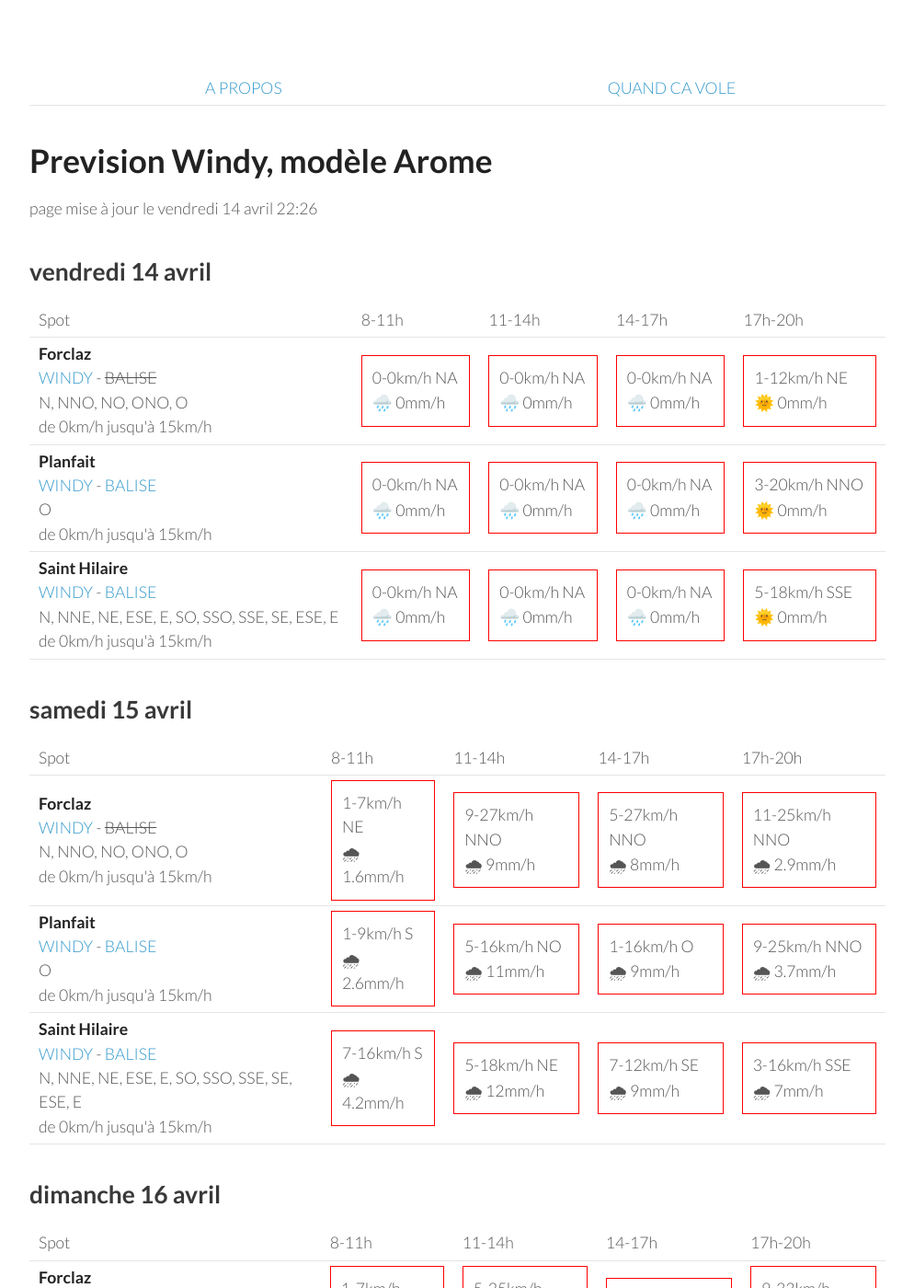
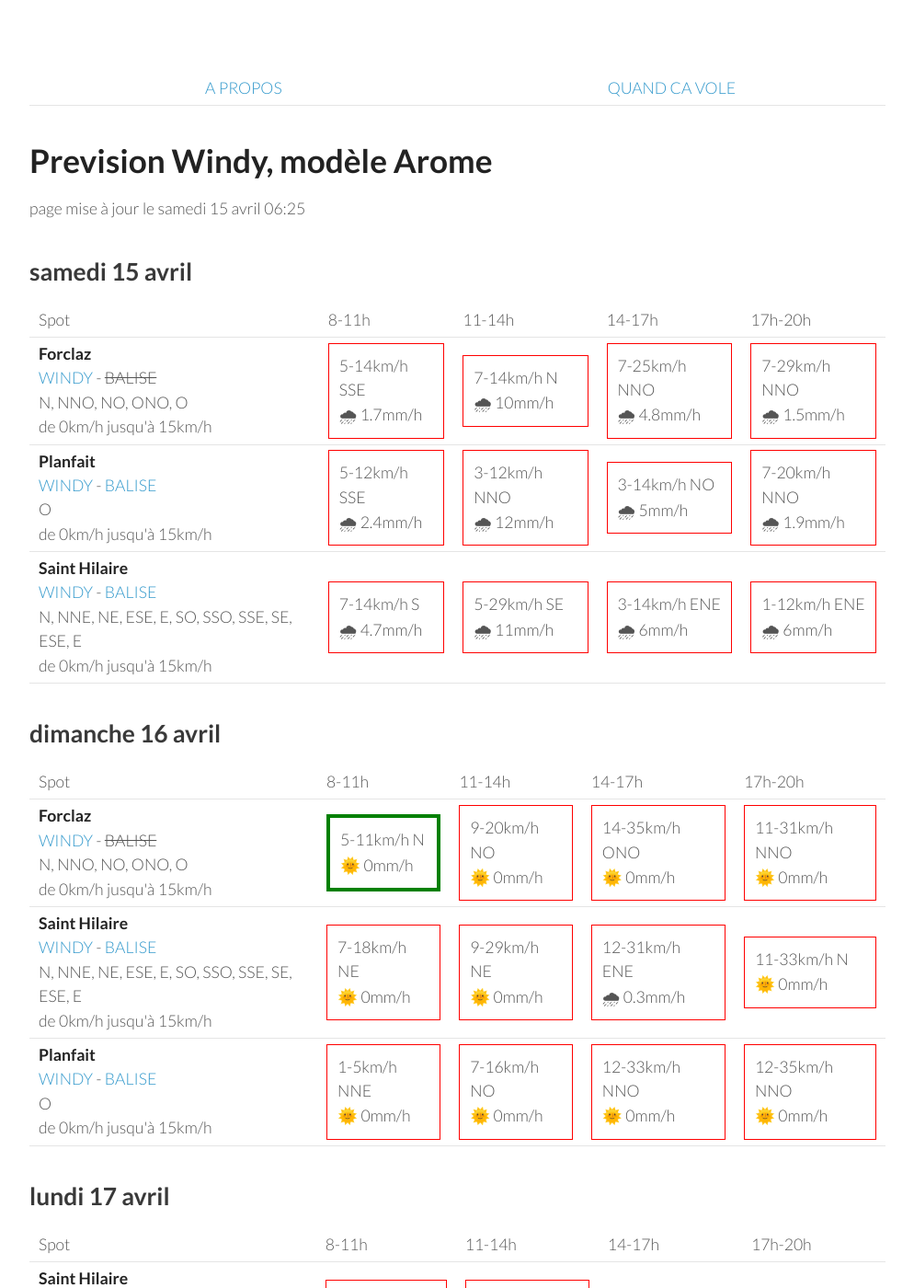
Before and after one commit to parapente-dans-le-nord/parapente-dans-le-nord.github.io, a Jekyll site: the page built from alpes_nord.markdown, in a window 1280 px wide and 1400 px high. Shown: the whole window at 92% size, without its empty margins (26-1020 px from the left). Built offline with Jekyll 4.4.1, drawn with Linux system fonts in a browser that asks for light colours; some of the changed text lies outside the part shown.

Commit message:
update index.markdown

```diff
--- a/alpes_nord.markdown
+++ b/alpes_nord.markdown
@@ -7,51 +7,8 @@ title:  "Tous les spots"
 {: .links}
 
 # Prevision Windy, modèle Arome
-page mise à jour le vendredi 14 avril 22:26
+page mise à jour le samedi 15 avril 06:25
 
-## vendredi 14 avril
-
-{::nomarkdown}
-<table>
-  <tbody>
-    <tr>
-      <td>Spot</td>
-      <td>8-11h</td>
-      <td>11-14h</td>
-      <td>14-17h</td>
-      <td>17h-20h</td>
-    </tr>
-<tr>
-        <td><strong>Forclaz</strong><br><a href="https://windy.com/45.814/6.247?45.375,6.246,8,m:eVwaglz">WINDY</a> - <span class="no-balise"> BALISE </span><br> <span class="vent-favorable">N, NNO, NO, ONO, O</span><br><span class="force-vent">de 0km/h jusqu'à 15km/h</span> </td>
-
-            <td><div class="not-flyable"><p>0-0km/h NA</p><p>🌧️ 0mm/h</p></div></td>
-            <td><div class="not-flyable"><p>0-0km/h NA</p><p>🌧️ 0mm/h</p></div></td>
-            <td><div class="not-flyable"><p>0-0km/h NA</p><p>🌧️ 0mm/h</p></div></td>
-            <td><div class="not-flyable"><p>1-12km/h NE</p><p>🌞 0mm/h</p></div></td>
-
-    </tr>
-<tr>
-        <td><strong>Planfait</strong><br><a href="https://windy.com/45.853/6.223?45.415,6.223,8">WINDY</a> - <span class=""><a href="https://www.openwindmap.org/PP496">BALISE</a> </span><br> <span class="vent-favorable">O</span><br><span class="force-vent">de 0km/h jusqu'à 15km/h</span> </td>
-
-            <td><div class="not-flyable"><p>0-0km/h NA</p><p>🌧️ 0mm/h</p></div></td>
-            <td><div class="not-flyable"><p>0-0km/h NA</p><p>🌧️ 0mm/h</p></div></td>
-            <td><div class="not-flyable"><p>0-0km/h NA</p><p>🌧️ 0mm/h</p></div></td>
-            <td><div class="not-flyable"><p>3-20km/h NNO</p><p>🌞 0mm/h</p></div></td>
-
-    </tr>
-<tr>
-        <td><strong>Saint Hilaire</strong><br><a href="https://windy.com/45.307/5.888?45.087,5.889,9,m:eUFagkX">WINDY</a> - <span class=""><a href="http://www.balisemeteo.com/balise.php?idBalise=61">BALISE</a> </span><br> <span class="vent-favorable">N, NNE, NE, ESE, E, SO, SSO, SSE, SE, ESE, E</span><br><span class="force-vent">de 0km/h jusqu'à 15km/h</span> </td>
-
-            <td><div class="not-flyable"><p>0-0km/h NA</p><p>🌧️ 0mm/h</p></div></td>
-            <td><div class="not-flyable"><p>0-0km/h NA</p><p>🌧️ 0mm/h</p></div></td>
-            <td><div class="not-flyable"><p>0-0km/h NA</p><p>🌧️ 0mm/h</p></div></td>
-            <td><div class="not-flyable"><p>5-18km/h SSE</p><p>🌞 0mm/h</p></div></td>
-
-    </tr>
-
-</tbody>
-</table>
-{:/}
 ## samedi 15 avril
 
 {::nomarkdown}
@@ -67,30 +24,30 @@ page mise à jour le vendredi 14 avril 22:26
 <tr>
         <td><strong>Forclaz</strong><br><a href="https://windy.com/45.814/6.247?45.375,6.246,8,m:eVwaglz">WINDY</a> - <span class="no-balise"> BALISE </span><br> <span class="vent-favorable">N, NNO, NO, ONO, O</span><br><span class="force-vent">de 0km/h jusqu'à 15km/h</span> </td>
 
-            <td><div class="not-flyable"><p>1-7km/h NE</p><p>🌧 1.6mm/h</p></div></td>
-            <td><div class="not-flyable"><p>9-27km/h NNO</p><p>🌧 9mm/h</p></div></td>
-            <td><div class="not-flyable"><p>5-27km/h NNO</p><p>🌧 8mm/h</p></div></td>
-            <td><div class="not-flyable"><p>11-25km/h NNO</p><p>🌧 2.9mm/h</p></div></td>
+            <td><div class="not-flyable"><p>5-14km/h SSE</p><p>🌧 1.7mm/h</p></div></td>
+            <td><div class="not-flyable"><p>7-14km/h N</p><p>🌧 10mm/h</p></div></td>
+            <td><div class="not-flyable"><p>7-25km/h NNO</p><p>🌧 4.8mm/h</p></div></td>
+            <td><div class="not-flyable"><p>7-29km/h NNO</p><p>🌧 1.5mm/h</p></div></td>
 
 
     </tr>
 <tr>
         <td><strong>Planfait</strong><br><a href="https://windy.com/45.853/6.223?45.415,6.223,8">WINDY</a> - <span class=""><a href="https://www.openwindmap.org/PP496">BALISE</a> </span><br> <span class="vent-favorable">O</span><br><span class="force-vent">de 0km/h jusqu'à 15km/h</span> </td>
 
-            <td><div class="not-flyable"><p>1-9km/h S</p><p>🌧 2.6mm/h</p></div></td>
-            <td><div class="not-flyable"><p>5-16km/h NO</p><p>🌧 11mm/h</p></div></td>
-            <td><div class="not-flyable"><p>1-16km/h O</p><p>🌧 9mm/h</p></div></td>
-            <td><div class="not-flyable"><p>9-25km/h NNO</p><p>🌧 3.7mm/h</p></div></td>
+            <td><div class="not-flyable"><p>5-12km/h SSE</p><p>🌧 2.4mm/h</p></div></td>
+            <td><div class="not-flyable"><p>3-12km/h NNO</p><p>🌧 12mm/h</p></div></td>
+            <td><div class="not-flyable"><p>3-14km/h NO</p><p>🌧 5mm/h</p></div></td>
+            <td><div class="not-flyable"><p>7-20km/h NNO</p><p>🌧 1.9mm/h</p></div></td>
 
 
     </tr>
 <tr>
         <td><strong>Saint Hilaire</strong><br><a href="https://windy.com/45.307/5.888?45.087,5.889,9,m:eUFagkX">WINDY</a> - <span class=""><a href="http://www.balisemeteo.com/balise.php?idBalise=61">BALISE</a> </span><br> <span class="vent-favorable">N, NNE, NE, ESE, E, SO, SSO, SSE, SE, ESE, E</span><br><span class="force-vent">de 0km/h jusqu'à 15km/h</span> </td>
 
-            <td><div class="not-flyable"><p>7-16km/h S</p><p>🌧 4.2mm/h</p></div></td>
-            <td><div class="not-flyable"><p>5-18km/h NE</p><p>🌧 12mm/h</p></div></td>
-            <td><div class="not-flyable"><p>7-12km/h SE</p><p>🌧 9mm/h</p></div></td>
-            <td><div class="not-flyable"><p>3-16km/h SSE</p><p>🌧 7mm/h</p></div></td>
+            <td><div class="not-flyable"><p>7-14km/h S</p><p>🌧 4.7mm/h</p></div></td>
+            <td><div class="not-flyable"><p>5-29km/h SE</p><p>🌧 11mm/h</p></div></td>
+            <td><div class="not-flyable"><p>3-14km/h ENE</p><p>🌧 6mm/h</p></div></td>
+            <td><div class="not-flyable"><p>1-12km/h ENE</p><p>🌧 6mm/h</p></div></td>
 
 
     </tr>
@@ -113,30 +70,30 @@ page mise à jour le vendredi 14 avril 22:26
 <tr>
         <td><strong>Forclaz</strong><br><a href="https://windy.com/45.814/6.247?45.375,6.246,8,m:eVwaglz">WINDY</a> - <span class="no-balise"> BALISE </span><br> <span class="vent-favorable">N, NNO, NO, ONO, O</span><br><span class="force-vent">de 0km/h jusqu'à 15km/h</span> </td>
 
-            <td><div class="not-flyable"><p>1-7km/h NNE</p><p>🌞 0mm/h</p></div></td>
-            <td><div class="not-flyable"><p>5-25km/h NNO</p><p>🌞 0mm/h</p></div></td>
-            <td><div class="not-flyable"><p>7-27km/h NO</p><p>🌧 0.2mm/h</p></div></td>
-            <td><div class="not-flyable"><p>9-33km/h NNO</p><p>🌧 0.2mm/h</p></div></td>
+            <td><div class="flyable"><p>5-11km/h N</p><p>🌞 0mm/h</p></div></td>
+            <td><div class="not-flyable"><p>9-20km/h NO</p><p>🌞 0mm/h</p></div></td>
+            <td><div class="not-flyable"><p>14-35km/h ONO</p><p>🌞 0mm/h</p></div></td>
+            <td><div class="not-flyable"><p>11-31km/h NNO</p><p>🌞 0mm/h</p></div></td>
 
 
     </tr>
 <tr>
         <td><strong>Saint Hilaire</strong><br><a href="https://windy.com/45.307/5.888?45.087,5.889,9,m:eUFagkX">WINDY</a> - <span class=""><a href="http://www.balisemeteo.com/balise.php?idBalise=61">BALISE</a> </span><br> <span class="vent-favorable">N, NNE, NE, ESE, E, SO, SSO, SSE, SE, ESE, E</span><br><span class="force-vent">de 0km/h jusqu'à 15km/h</span> </td>
 
-            <td><div class="not-flyable"><p>9-22km/h NE</p><p>🌞 0mm/h</p></div></td>
-            <td><div class="not-flyable"><p>9-51km/h NNE</p><p>🌞 0mm/h</p></div></td>
-            <td><div class="not-flyable"><p>9-53km/h NNE</p><p>🌞 0mm/h</p></div></td>
-            <td><div class="not-flyable"><p>7-51km/h NNE</p><p>🌞 0mm/h</p></div></td>
+            <td><div class="not-flyable"><p>7-18km/h NE</p><p>🌞 0mm/h</p></div></td>
+            <td><div class="not-flyable"><p>9-29km/h NE</p><p>🌞 0mm/h</p></div></td>
+            <td><div class="not-flyable"><p>12-31km/h ENE</p><p>🌧 0.3mm/h</p></div></td>
+            <td><div class="not-flyable"><p>11-33km/h N</p><p>🌞 0mm/h</p></div></td>
 
 
     </tr>
 <tr>
         <td><strong>Planfait</strong><br><a href="https://windy.com/45.853/6.223?45.415,6.223,8">WINDY</a> - <span class=""><a href="https://www.openwindmap.org/PP496">BALISE</a> </span><br> <span class="vent-favorable">O</span><br><span class="force-vent">de 0km/h jusqu'à 15km/h</span> </td>
 
-            <td><div class="not-flyable"><p>1-5km/h ESE</p><p>🌞 0mm/h</p></div></td>
-            <td><div class="not-flyable"><p>7-25km/h NNO</p><p>🌞 0mm/h</p></div></td>
-            <td><div class="not-flyable"><p>7-27km/h NNO</p><p>🌧 0.2mm/h</p></div></td>
-            <td><div class="not-flyable"><p>9-35km/h N</p><p>🌧 0.2mm/h</p></div></td>
+            <td><div class="not-flyable"><p>1-5km/h NNE</p><p>🌞 0mm/h</p></div></td>
+            <td><div class="not-flyable"><p>7-16km/h NO</p><p>🌞 0mm/h</p></div></td>
+            <td><div class="not-flyable"><p>12-33km/h NNO</p><p>🌞 0mm/h</p></div></td>
+            <td><div class="not-flyable"><p>12-35km/h NNO</p><p>🌞 0mm/h</p></div></td>
 
 
     </tr>
@@ -157,32 +114,32 @@ page mise à jour le vendredi 14 avril 22:26
       <td>17h-20h</td>
     </tr>
 <tr>
-        <td><strong>Forclaz</strong><br><a href="https://windy.com/45.814/6.247?45.375,6.246,8,m:eVwaglz">WINDY</a> - <span class="no-balise"> BALISE </span><br> <span class="vent-favorable">N, NNO, NO, ONO, O</span><br><span class="force-vent">de 0km/h jusqu'à 15km/h</span> </td>
-
-            <td><div class="not-flyable"><p>1-12km/h ESE</p><p>🌞 0mm/h</p></div></td>
-            <td><div class="flyable"><p>3-14km/h NNO</p><p>🌞 0mm/h</p></div></td>
-            <td><div class="not-flyable"><p>7-27km/h NNO</p><p>🌧 0.4mm/h</p></div></td>
-            <td><div class="not-flyable"><p>5-29km/h NNO</p><p>🌧 0.5mm/h</p></div></td>
-
-
-    </tr>
-<tr>
         <td><strong>Saint Hilaire</strong><br><a href="https://windy.com/45.307/5.888?45.087,5.889,9,m:eUFagkX">WINDY</a> - <span class=""><a href="http://www.balisemeteo.com/balise.php?idBalise=61">BALISE</a> </span><br> <span class="vent-favorable">N, NNE, NE, ESE, E, SO, SSO, SSE, SE, ESE, E</span><br><span class="force-vent">de 0km/h jusqu'à 15km/h</span> </td>
 
+            <td><div class="not-flyable"><p>3-22km/h NNE</p><p>🌞 0mm/h</p></div></td>
             <td><div class="not-flyable"><p>3-24km/h NNE</p><p>🌞 0mm/h</p></div></td>
-            <td><div class="not-flyable"><p>3-25km/h NNE</p><p>🌞 0mm/h</p></div></td>
-            <td><div class="not-flyable"><p>5-29km/h NNE</p><p>🌞 0mm/h</p></div></td>
-            <td><div class="not-flyable"><p>5-29km/h N</p><p>🌞 0mm/h</p></div></td>
+            <td><div class="not-flyable"><p>7-35km/h N</p><p>🌞 0mm/h</p></div></td>
+            <td><div class="not-flyable"><p>7-35km/h N</p><p>🌞 0mm/h</p></div></td>
 
 
     </tr>
 <tr>
         <td><strong>Planfait</strong><br><a href="https://windy.com/45.853/6.223?45.415,6.223,8">WINDY</a> - <span class=""><a href="https://www.openwindmap.org/PP496">BALISE</a> </span><br> <span class="vent-favorable">O</span><br><span class="force-vent">de 0km/h jusqu'à 15km/h</span> </td>
 
-            <td><div class="not-flyable"><p>1-14km/h E</p><p>🌞 0mm/h</p></div></td>
-            <td><div class="not-flyable"><p>5-18km/h N</p><p>🌞 0mm/h</p></div></td>
-            <td><div class="not-flyable"><p>9-31km/h N</p><p>🌧 0.4mm/h</p></div></td>
-            <td><div class="not-flyable"><p>7-31km/h N</p><p>🌧 0.4mm/h</p></div></td>
+            <td><div class="not-flyable"><p>1-12km/h ESE</p><p>🌞 0mm/h</p></div></td>
+            <td><div class="not-flyable"><p>5-22km/h NNO</p><p>🌞 0mm/h</p></div></td>
+            <td><div class="not-flyable"><p>9-31km/h NNO</p><p>🌧 0.3mm/h</p></div></td>
+            <td><div class="not-flyable"><p>5-31km/h NNO</p><p>🌧 0.6mm/h</p></div></td>
+
+
+    </tr>
+<tr>
+        <td><strong>Forclaz</strong><br><a href="https://windy.com/45.814/6.247?45.375,6.246,8,m:eVwaglz">WINDY</a> - <span class="no-balise"> BALISE </span><br> <span class="vent-favorable">N, NNO, NO, ONO, O</span><br><span class="force-vent">de 0km/h jusqu'à 15km/h</span> </td>
+
+            <td><div class="not-flyable"><p>1-12km/h SE</p><p>🌞 0mm/h</p></div></td>
+            <td><div class="not-flyable"><p>3-18km/h NO</p><p>🌞 0mm/h</p></div></td>
+            <td><div class="not-flyable"><p>7-29km/h NO</p><p>🌧 0.3mm/h</p></div></td>
+            <td><div class="not-flyable"><p>5-29km/h NO</p><p>🌧 0.5mm/h</p></div></td>
 
 
     </tr>
@@ -206,7 +163,7 @@ page mise à jour le vendredi 14 avril 22:26
         <td><strong>Saint Hilaire</strong><br><a href="https://windy.com/45.307/5.888?45.087,5.889,9,m:eUFagkX">WINDY</a> - <span class=""><a href="http://www.balisemeteo.com/balise.php?idBalise=61">BALISE</a> </span><br> <span class="vent-favorable">N, NNE, NE, ESE, E, SO, SSO, SSE, SE, ESE, E</span><br><span class="force-vent">de 0km/h jusqu'à 15km/h</span> </td>
 
             <td><div class="flyable"><p>1-12km/h E</p><p>🌞 0mm/h</p></div></td>
-            <td><div class="not-flyable"><p>3-18km/h ONO</p><p>🌞 0mm/h</p></div></td>
+            <td><div class="not-flyable"><p>1-16km/h ONO</p><p>🌞 0mm/h</p></div></td>
             <td><div class="not-flyable"><p>3-24km/h NO</p><p>🌞 0mm/h</p></div></td>
             <td><div class="not-flyable"><p>3-31km/h ONO</p><p>🌞 0mm/h</p></div></td>
 
@@ -225,8 +182,8 @@ page mise à jour le vendredi 14 avril 22:26
 <tr>
         <td><strong>Forclaz</strong><br><a href="https://windy.com/45.814/6.247?45.375,6.246,8,m:eVwaglz">WINDY</a> - <span class="no-balise"> BALISE </span><br> <span class="vent-favorable">N, NNO, NO, ONO, O</span><br><span class="force-vent">de 0km/h jusqu'à 15km/h</span> </td>
 
-            <td><div class="not-flyable"><p>5-16km/h ESE</p><p>🌞 0mm/h</p></div></td>
-            <td><div class="not-flyable"><p>3-18km/h ONO</p><p>🌞 0mm/h</p></div></td>
+            <td><div class="not-flyable"><p>3-14km/h ESE</p><p>🌞 0mm/h</p></div></td>
+            <td><div class="not-flyable"><p>3-16km/h ONO</p><p>🌞 0mm/h</p></div></td>
             <td><div class="not-flyable"><p>7-31km/h NO</p><p>🌞 0mm/h</p></div></td>
             <td><div class="not-flyable"><p>7-33km/h NO</p><p>🌞 0mm/h</p></div></td>
 
```
